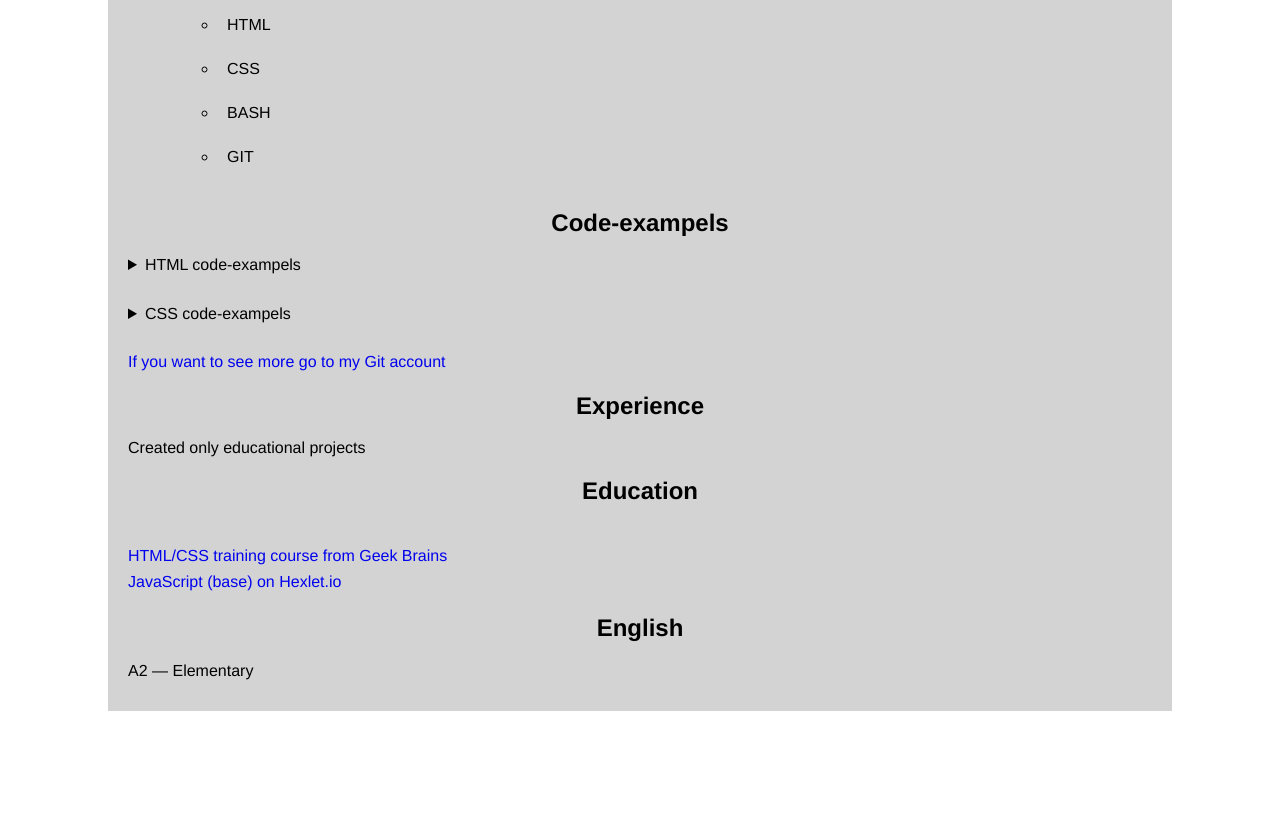
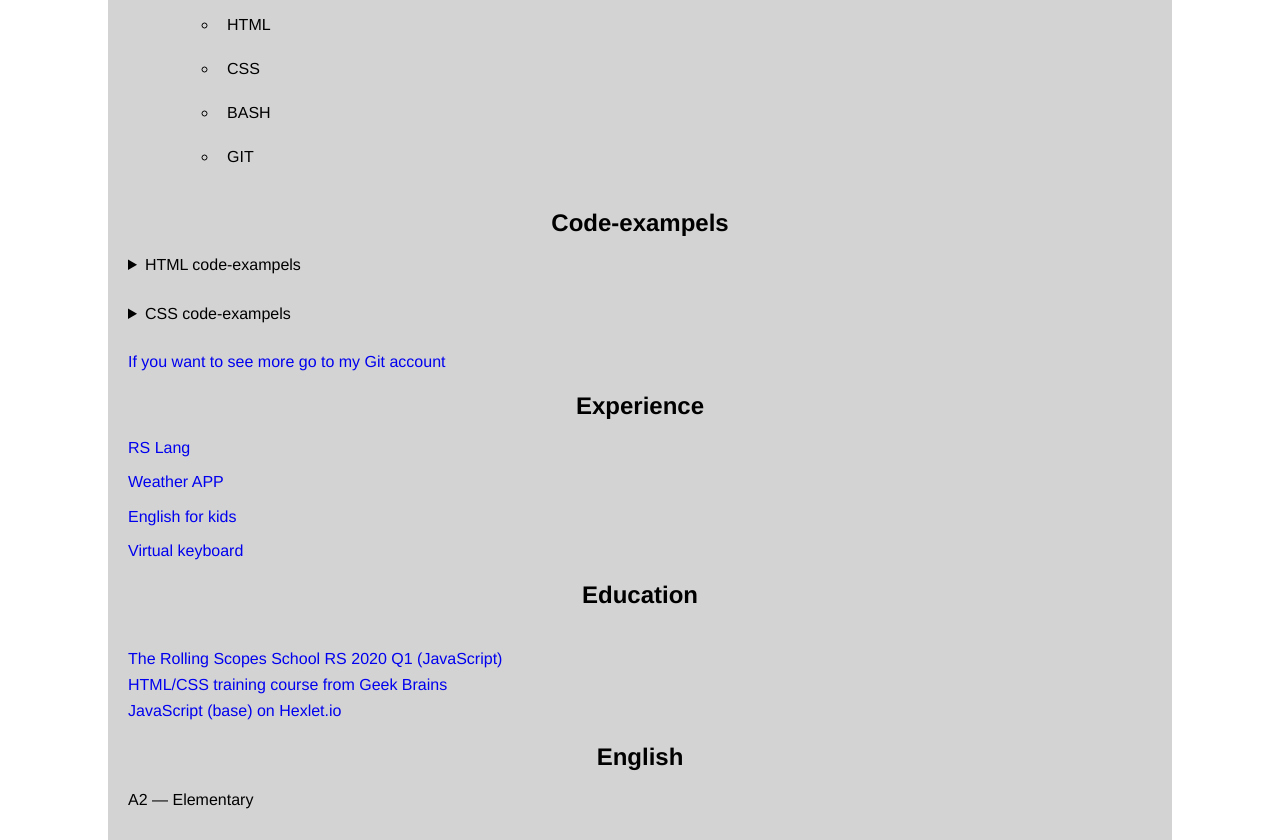
Before and after one commit to YaroslavBIG/rsschool-cv, a plain HTML site: page index.html in a window 1280 px wide. Shown: the part 731-1571 px from the top of the page. Before the commit the page ends 1442 px from the top, so only its background shows below. Drawn offline with nearby package versions, Linux system fonts and the light colour scheme.

Commit message:
feat: add exp & certificate

```diff
--- a/index.html
+++ b/index.html
@@ -288,12 +288,16 @@
         </div>
         <section class="experience">
             <h2>Experience</h2>
-            <p>Сreated only educational projects</p>
+            <p><a href="https://github.com/YaroslavBIG/rslang">RS Lang</a></p>
+            <p><a href="https://fancy-weather-yaroslavbig-tmp.netlify.app/">Weather APP</a></p>
+            <p><a href="https://yaroslavbig-english-for-kids.netlify.app/">English for kids</a></p>
+            <p><a href="https://yaroslavbig.github.io/Virtual_Keyboard/index.html">Virtual keyboard</a></p>
         </section>
         <section class="education">
             <h2>Education</h2><br>
+            <a href="https://app.rs.school/certificate/c2l52wf1">The Rolling Scopes School RS 2020 Q1 (JavaScript)</a><br>
             <a href="https://geekbrains.ru/certificates/706201.en">HTML/CSS training course from Geek Brains</a><br>
-            <a href="https://ru.hexlet.io/my">JavaScript (base) on Hexlet.io</a>
+            <a href="https://ru.hexlet.io/u/firegun">JavaScript (base) on Hexlet.io</a>
         </section>
         <section class="english">
             <h2>English</h2>
```
